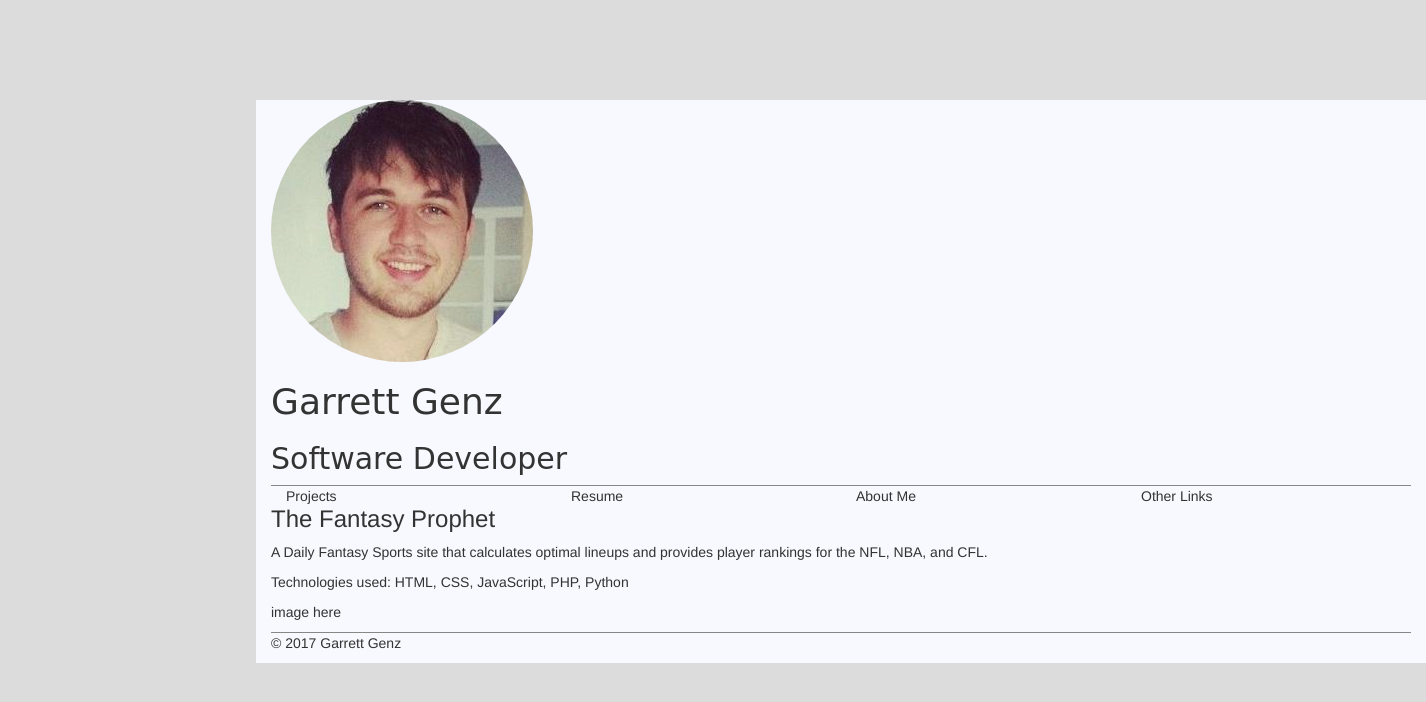
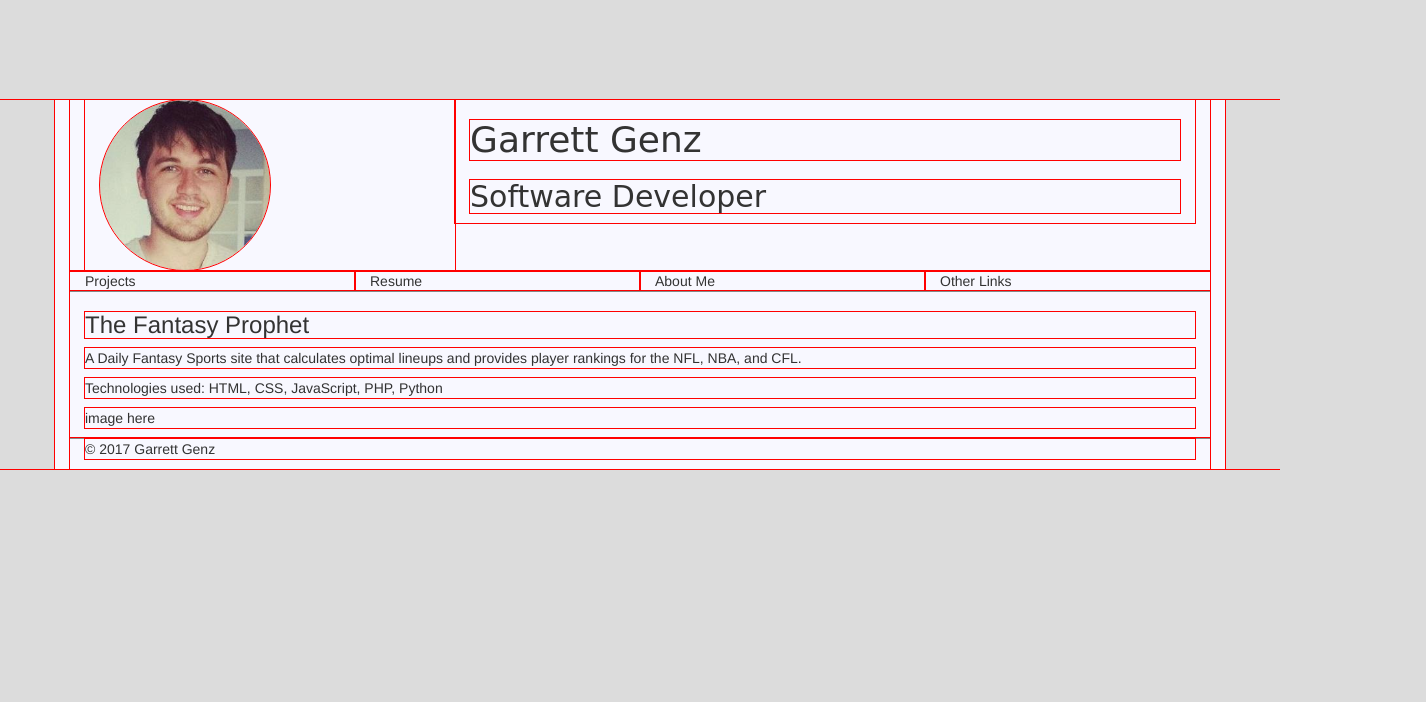
Before and after one commit to GarrettGenz/portfolio, a plain HTML site: page index-working.html in a window 1280 px wide. Shown: the whole page, 1426 px wide, since content can reach past the window. Drawn offline with nearby package versions, Linux system fonts and the light colour scheme; a web font is replaced by a local one.

Commit message:
Add red outline

```diff
--- a/assets/css/main.css
+++ b/assets/css/main.css
@@ -5,14 +5,21 @@ body {
 }
 .container {
 	margin-top: 100px;
-	margin-left: 20%;
-	margin-right: 20%;
 	width = 600px;
 	background-color: GhostWhite;
 }
 
 .header {
 	border-bottom: 1px solid #878787;
+}
+
+.img-circle {
+	height: 50%;
+	width: 50%;
+}
+
+.content {
+	border-top: 1px solid #878787;
 }
 
 .footer {
@@ -23,3 +30,7 @@ h1,
 h2 {
 	font-family: 'Overlock', cursive;
 }
+
+* {
+	outline: 1px solid red;
+}
--- a/index-working.html
+++ b/index-working.html
@@ -10,18 +10,19 @@
 	<!-- Custom CSS -->
 	<link href="assets/css/main.css" rel="stylesheet">
 
-	<!-- Fonts -->
-	<link href="https://fonts.googleapis.com/css?family=Overlock" rel="stylesheet">
-
     <meta charset="UTF-8">
     <title>Garrett Genz | Software Developer</title>
 </head>
 <body>
 	<div class="container">
-	<div class="header">
+		<div class="header col-md-12">
+			<div class="col-md-4">
 				<img src="assets/images/headshot.jpg" class="img-circle">
+			</div>
+			<div class="col-md-8">
 				<h1>Garrett Genz</h1>
 				<h2>Software Developer</h2>
+			</div>
 		</div>
 
 		<div class="col-md-3">
@@ -37,12 +38,16 @@
 			Other Links
 		</div>
 
+
+		<div class="content col-md-12">
 			<h3> The Fantasy Prophet </h3>
 			<p> A Daily Fantasy Sports site that calculates optimal lineups and provides player rankings for the NFL, NBA, and CFL. </p>
 			<p> Technologies used: HTML, CSS, JavaScript, PHP, Python </p>
 			<p> image here </p>
+		</div>
 
-	<div  class="footer">
+
+		<div  class="footer col-md-12">
 			<p>&copy; 2017 Garrett Genz</p>
 		</div>
 	</div>
```
Lines whose indentation alone changed are shown as unchanged.
